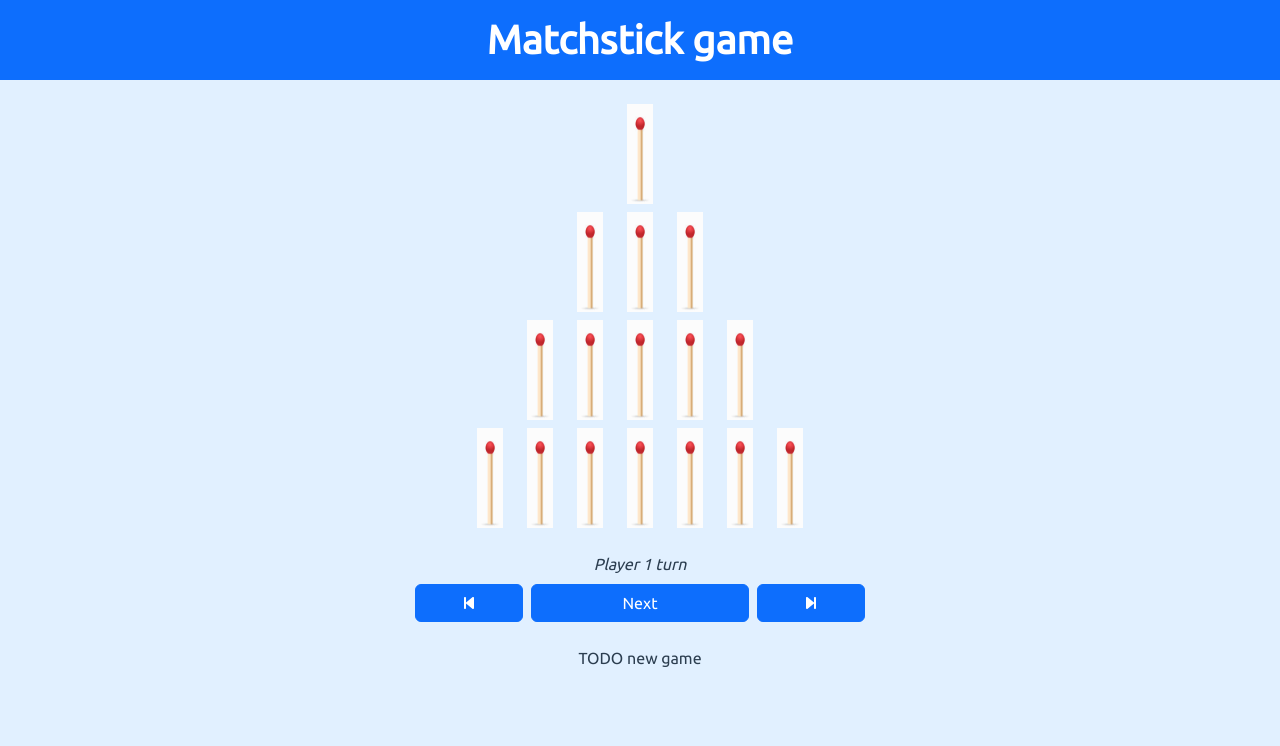
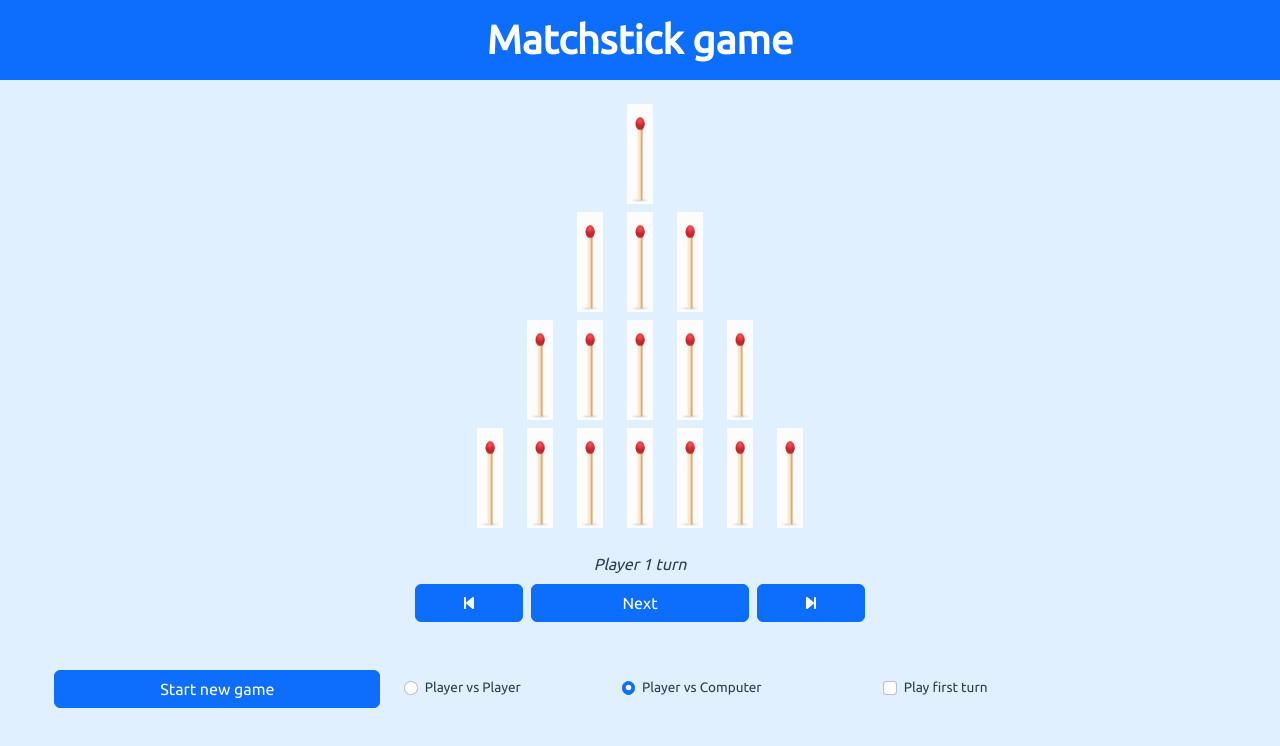
Before and after one commit to norwegian-blue/matchstick_game, a Vue app: page / in a window 1280 px wide. Shown: the top 746 px of the page. Built offline with nearby package versions, Linux system fonts and the light colour scheme.

Commit message:
Added new game style

```diff
--- a/src/components/NewGame.vue
+++ b/src/components/NewGame.vue
@@ -1,5 +1,29 @@
 <template>
-   <p>TODO new game</p>
+    <div class="container-flex mt-5">
+    <form class="row justify-content-center">
+        <button type="submit" class="btn btn-primary mx-4 col-3 my-auto">Start new game</button>
+        <div class="form-check text-start col-2 my-auto mx-0">
+            <input class="form-check-input my-1" type="radio" name="flexRadioDefault" id="flexRadioDefault1">
+            <label class="form-check-label" for="flexRadioDefault1">
+                Player vs Player
+            </label>
+        </div>
+        <div class="col-6 row">
+            <div class="form-check text-start col-5 my-auto">
+                <input class="form-check-input my-1" type="radio" name="flexRadioDefault" id="flexRadioDefault2" checked>
+                <label class="form-check-label" for="flexRadioDefault2">
+                    Player vs Computer
+                </label>
+            </div>
+            <div class="form-check text-start col-4 my-auto">
+                <input class="form-check-input my-1" type="checkbox" value="" id="flexCheckDefault">
+                <label class="form-check-label" for="flexCheckDefault">
+                    Play first turn
+                </label>
+            </div>
+        </div>
+    </form>
+    </div>
 </template>
 
 <script>
@@ -7,3 +31,9 @@ export default {
     name: "NewGame",
 }
 </script>
+
+<style scoped>
+.form-check {
+    font-size: .85em;
+}
+</style>
```
